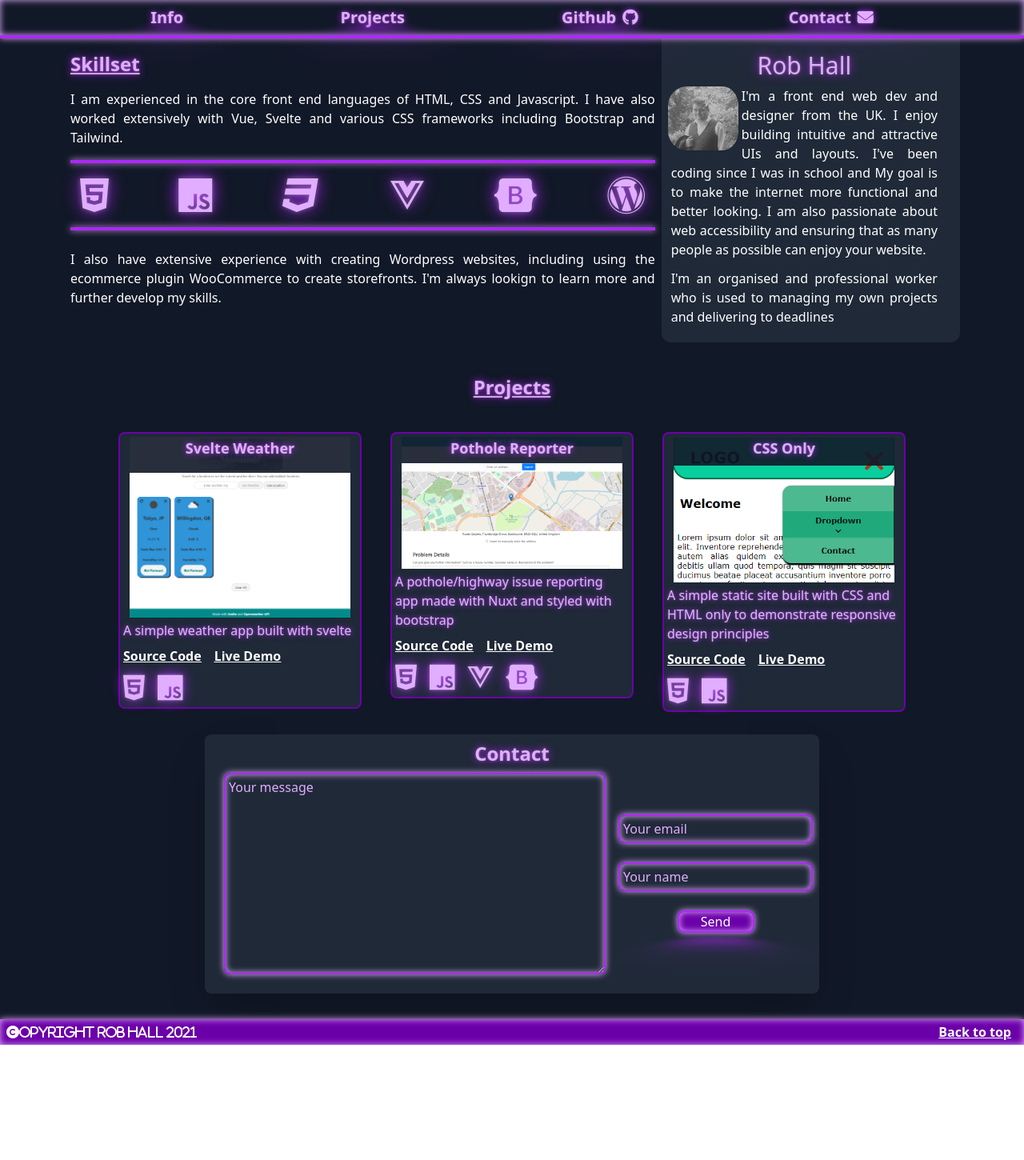
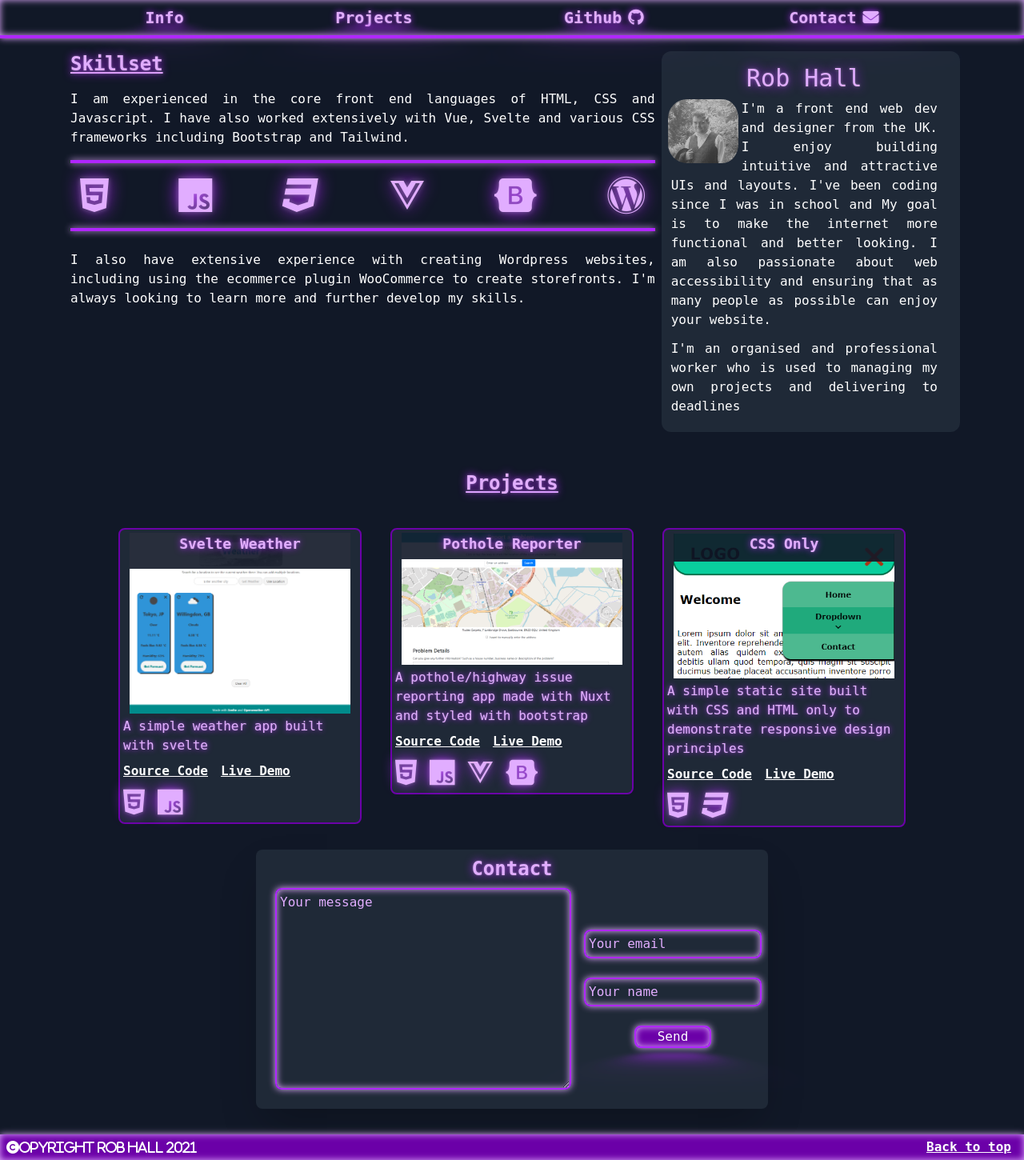
Before and after one commit to rhall1310/portfolio, a Nuxt app: page / in a window 1280 px wide. Shown: the whole page at 80% size. Before the commit the page ends 1306 px from the top, so only its background shows below. Built offline with nearby package versions, Linux system fonts and the light colour scheme.

Commit message:
new project/font

```diff
--- a/assets/css/global.css
+++ b/assets/css/global.css
@@ -5,6 +5,7 @@ html {
 
 body {
   overflow-x: hidden;
+  font-family: DejaVu Sans Mono, monospace;
 }
 
 /* width */
--- a/components/contact.vue
+++ b/components/contact.vue
@@ -1,6 +1,6 @@
 <template>
   <div
-    class="bg-gray-800 m-2 shadow-2xl p-2 w-12/12 text-center rounded-lg justify-center items-center flex flex-col md:w-3/5 md:m-auto"
+    class="bg-gray-800 m-2 shadow-2xl p-2 w-12/12 text-center rounded-lg justify-center items-center flex flex-col md:w-3/5 lg:w-3/6 md:m-auto"
   >
     <h2 class="neon text-neon-light text-2xl font-bold pb-2">Contact</h2>
     <form
--- a/pages/index.vue
+++ b/pages/index.vue
@@ -5,7 +5,7 @@
       <div id="info" class="flex flex-col pt-12 md:flex-row px-1 lg:px-20">
         <div
           id="sidebar-about"
-          class="md:w-1/3 lg:1/4 md:order-2 p-2 bg-gray-800 mb-2 md: pr-6 md:rounded-bl-xl md:rounded-br-xl"
+          class="md:w-1/3 lg:1/4 md:order-2 p-2 bg-gray-800 my-4 md: pr-6 md:rounded-xl"
         >
           <h1 class="text-neon-light neon text-3xl text-center py-2">
             Rob Hall
@@ -54,7 +54,7 @@
           <p class="text-white pt-4 text-justify">
             I also have extensive experience with creating Wordpress websites,
             including using the ecommerce plugin WooCommerce to create
-            storefronts. I'm always lookign to learn more and further develop my
+            storefronts. I'm always looking to learn more and further develop my
             skills.
           </p>
         </div>
@@ -117,7 +117,7 @@ export default {
           img: 'css_only.png',
           code: 'https://github.com/rhall1310/CSS-Only',
           link: 'https://rhall1310.github.io/CSS-Only/',
-          icons: ['fab fa-html5', 'fab fa-js'],
+          icons: ['fab fa-html5', 'fab fa-css3'],
         },
       ],
       skillset: [
```
